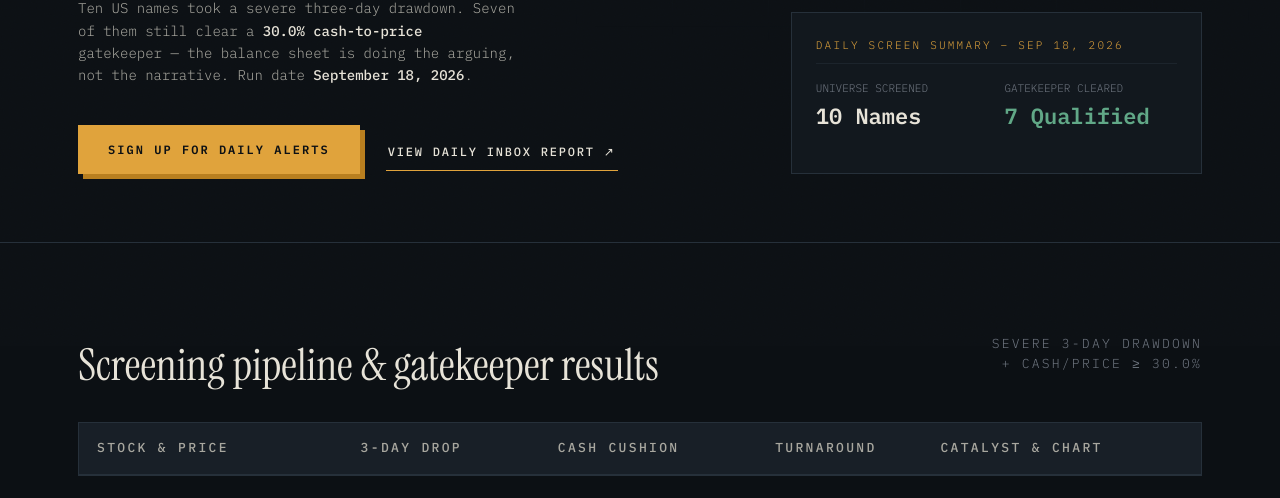
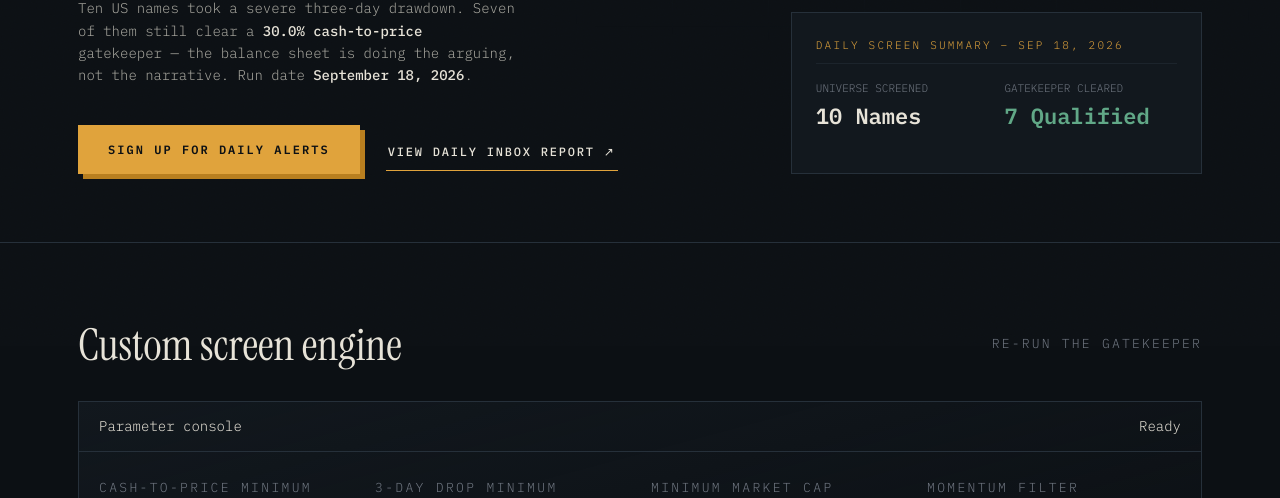
Before and after one commit to thevancereport/thevancereport, a website: page index.html in a window 1280 px wide. Shown: the part 454-952 px from the top of the page. Drawn offline with Linux system fonts and the light colour scheme; no server answers.

Commit message:
Update index.html

```diff
--- a/index.html
+++ b/index.html
@@ -485,31 +485,6 @@
         </div>
       </section>
 
-      <!-- ============ SCREEN TABLE ============ -->
-      <section class="block" id="results">
-        <div class="wrap">
-          <div class="sec-head">
-            <h2>Screening pipeline &amp; gatekeeper results</h2>
-            <p class="sec-meta">Severe 3-day drawdown<br />+ cash/price &ge; 30.0%</p>
-          </div>
-
-          <div class="table-scroll">
-            <table>
-              <thead>
-                <tr>
-                  <th scope="col">Stock &amp; price</th>
-                  <th scope="col" class="c">3-day drop</th>
-                  <th scope="col" class="c">Cash cushion</th>
-                  <th scope="col" class="c">Turnaround</th>
-                  <th scope="col">Catalyst &amp; chart</th>
-                </tr>
-              </thead>
-              <tbody id="pipelineResults"></tbody>
-            </table>
-          </div>
-        </div>
-      </section>
-
       <!-- ============ ENGINE ============ -->
       <section class="block" id="engine">
         <div class="wrap">
```
